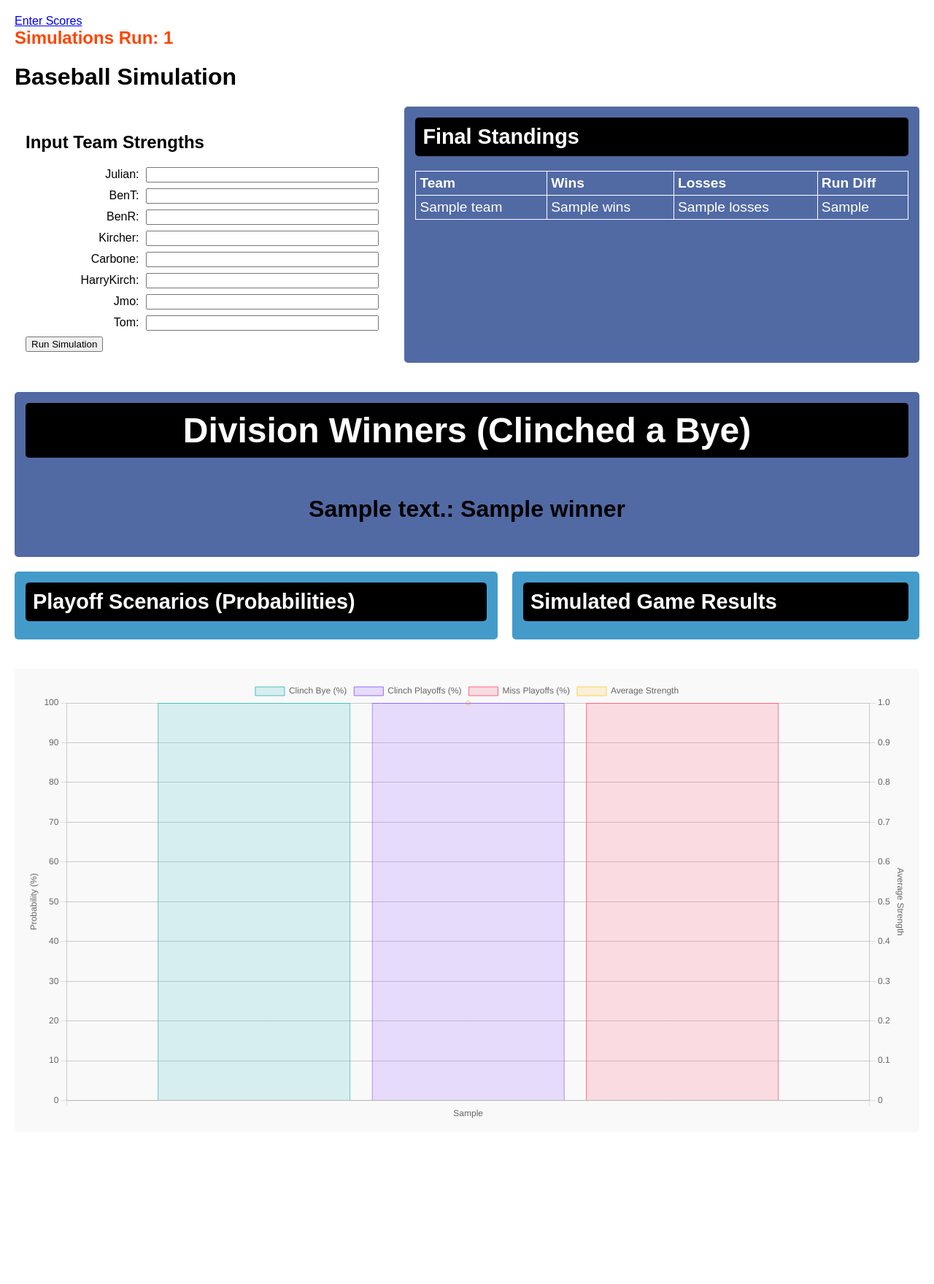
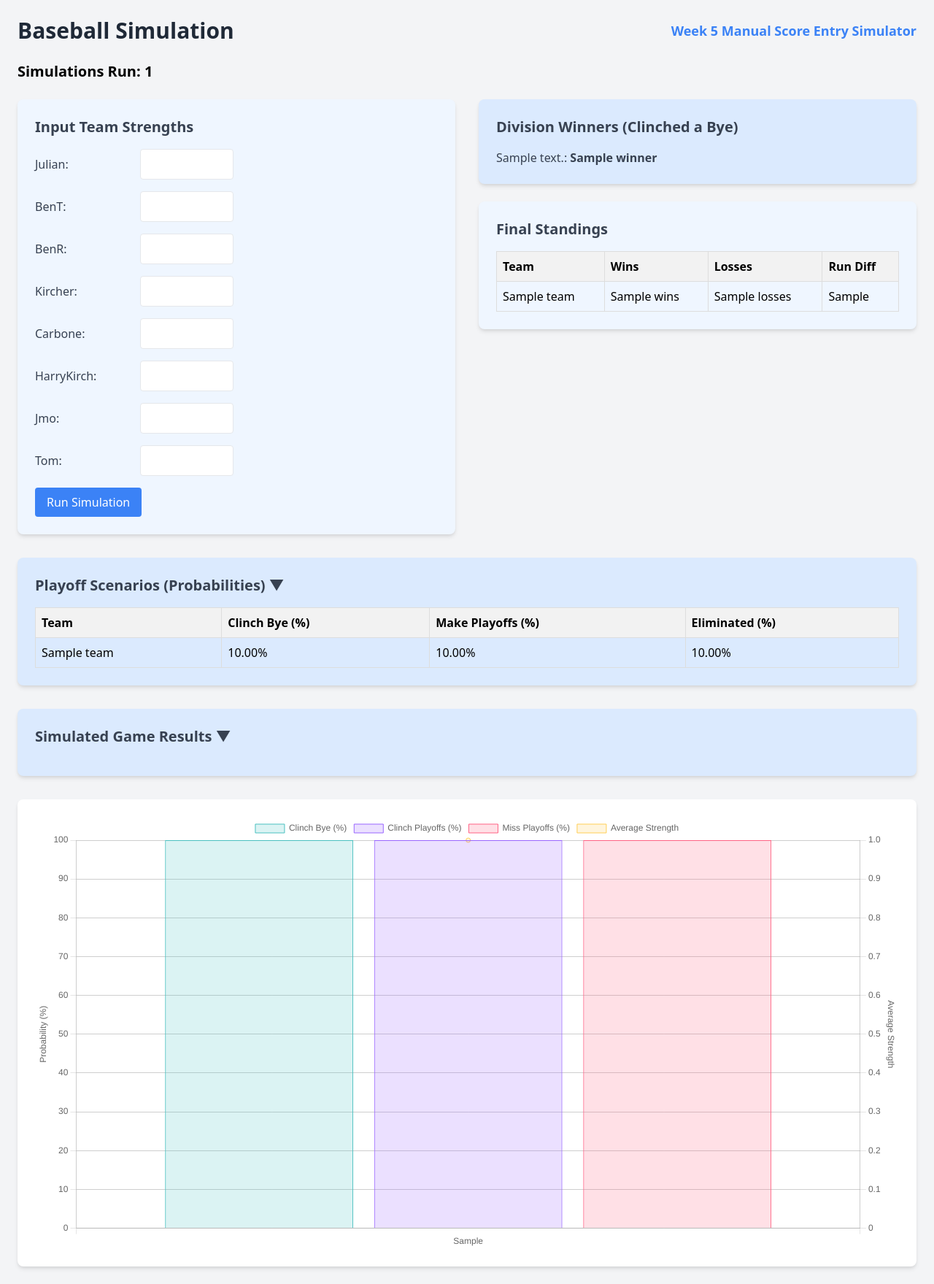
Before and after one commit to JohnKircher/SluggersPlayoffs, a Flask app: template templates/index.html in a window 1280 px wide. Shown: the whole page at 73% size. Before the commit the page ends 1532 px from the top, so only its background shows below. Run offline with Flask 3, Linux system fonts and the light colour scheme; the template is opened without the code that fills it: most values are stand-ins (such as "Sample title", 1, 10 or a date in 2020).

Commit message:
updated UI

```diff
--- a/app.py
+++ b/app.py
@@ -400,10 +400,6 @@ def home():
         }
 
         remaining_games = [
-            #('HarryKirch', 'BenT'),
-            #('Jmo', 'Tom'),
-            #('Julian', 'BenR'),
-            #('Carbone', 'Kircher'),
             ('Julian', 'Tom'),
             ('BenT', 'Kircher'),
             ('Jmo', 'Carbone'),
@@ -421,10 +417,36 @@ def home():
         # Save simulation results
         save_simulation_results(teams, scenarios, strength_values)
 
-        return render_template('index.html', standings=sorted_standings, simulated_standings=simulated_standings, division_winners=division_winners, game_results=game_results, scenarios=scenarios, strength_values=strength_values, click_count=get_click_count())
+        # Pass probabilities to the template
+        probabilities = scenarios  # Use the scenarios as probabilities
 
-    return render_template('index.html', click_count=get_click_count())
+        return render_template(
+            'index.html',
+            standings=simulated_standings,  # Pass the simulated_standings dictionary
+            sorted_standings=sorted_standings,  # Pass the sorted list of team names
+            division_winners=division_winners,
+            game_results=game_results,
+            scenarios=scenarios,
+            probabilities=probabilities,
+            strength_values=strength_values,
+            click_count=get_click_count()
+        )
 
+    # Default values for GET request
+    division_winners = {
+        'Division A': 'Julian',  # Example default value
+        'Division B': 'BenT'     # Example default value
+    }
+
+    return render_template(
+        'index.html',
+        click_count=get_click_count(),
+        division_winners=division_winners,
+        standings={},  # Pass empty standings for initial load
+        sorted_standings=[],  # Pass empty sorted_standings for initial load
+        game_results=[],  # Pass empty game_results for initial load
+        probabilities={}  # Pass empty probabilities for initial load
+    )
 
 base_standings = {
     'Julian': {'wins': 5, 'losses': 3, 'run_diff': 15},
--- a/templates/index.html
+++ b/templates/index.html
@@ -4,19 +4,118 @@
     <meta charset="UTF-8">
     <meta name="viewport" content="width=device-width, initial-scale=1.0">
     <title>Baseball Simulation</title>
-    <a href="/enter-scores">Enter Scores</a>
-    <!-- Click Counter Display -->
+    <link href="https://cdn.jsdelivr.net/npm/tailwindcss@2.2.19/dist/tailwind.min.css" rel="stylesheet">
+    <script src="https://cdn.jsdelivr.net/npm/chart.js"></script>
+    <style>
+        .highlight-gold { background-color: #FFD700; font-weight: bold; }
+        .highlight-green { background-color: #90EE90; font-weight: bold; }
+        .highlight-red { background-color: #FF6347; font-weight: bold; }
+        /* Ensure table borders are visible */
+        table {
+            border-collapse: collapse;
+            width: 100%;
+        }
+        th, td {
+            border: 1px solid #ddd;
+            padding: 8px;
+            text-align: left;
+        }
+        th {
+            background-color: #f2f2f2;
+        }
+    </style>
+</head>
+<body class="bg-gray-100 p-6">
+    <div class="max-w-7xl mx-auto">
+        <!-- Header Section -->
+        <div class="flex justify-between items-center mb-6">
+            <h1 class="text-3xl font-bold text-gray-800">Baseball Simulation</h1>
+            <a href="/enter-scores" class="text-lg text-blue-500 hover:text-blue-700 font-semibold">
+                Week 5 Manual Score Entry Simulator
+            </a>
+        </div>
 
-    <!-- Include Chart.js -->
-    <script src="https://cdn.jsdelivr.net/npm/chart.js"></script>
-
-    <div id="click-counter" style="font-size: 1.5em; font-weight: bold; color: #ff4500; margin-bottom: 10px;">
-        Simulations Run: <span id="click-count">{{ click_count }}</span>
+        <!-- Click Counter -->
+        <div id="click-counter" class="text-xl font-bold text-orange-600 mb-6">
+            Simulations Run: <span id="click-count">{{ click_count }}</span>
+        </div>
     </div>
 
+       <!-- Grid Layout for Input Team Strengths and Standings -->
+<div class="grid grid-cols-1 lg:grid-cols-2 gap-8">
+    <!-- Input Team Strengths -->
+    <div class="bg-blue-50 p-6 rounded-lg shadow-md"> <!-- Changed to bg-blue-50 -->
+        <h2 class="text-xl font-semibold text-gray-700 mb-4">Input Team Strengths</h2>
+        <form method="POST" class="space-y-4">
+            {% for team in ["Julian", "BenT", "BenR", "Kircher", "Carbone", "HarryKirch", "Jmo", "Tom"] %}
+                <div class="flex items-center space-x-4">
+                    <label class="w-32 text-gray-700">{{ team }}:</label>
+                    <input type="number" step="0.01" name="{{ team }}" value="{{ request.form.get(team, '') }}" class="w-32 p-2 border rounded" required>
+                </div>
+            {% endfor %}
+            <button type="submit" class="bg-blue-500 text-white px-4 py-2 rounded hover:bg-blue-600">Run Simulation</button>
+        </form>
+    </div>
 
+    <!-- Division Winners and Final Standings -->
+    <div>
+        <!-- Division Winners -->
+        <div class="bg-blue-100 p-6 rounded-lg shadow-md mb-6"> <!-- Changed to bg-blue-100 -->
+            <h2 class="text-xl font-semibold text-gray-700 mb-4">Division Winners (Clinched a Bye)</h2>
+            <div class="content">
+                {% for division, winner in division_winners.items() %}
+                    <p class="text-gray-700">{{ division }}: <span class="font-bold">{{ winner }}</span></p>
+                {% endfor %}
+            </div>
+        </div>
+
+        <!-- Final Standings -->
+        <div class="bg-blue-50 p-6 rounded-lg shadow-md"> <!-- Changed to bg-blue-50 -->
+            <h2 class="text-xl font-semibold text-gray-700 mb-4">Final Standings</h2>
+            <div class="content">
+                {% include 'standings_table.html' %}
+            </div>
+        </div>
+    </div>
+</div>
+
+<!-- Playoff Scenarios (Collapsible) -->
+<div class="mt-8 bg-blue-100 p-6 rounded-lg shadow-md"> <!-- Changed to bg-blue-100 -->
+    <h2 class="text-xl font-semibold text-gray-700 mb-4 cursor-pointer" onclick="toggleCollapse('playoff-scenarios')">
+        Playoff Scenarios (Probabilities) <span id="playoff-scenarios-arrow">▼</span>
+    </h2>
+    <div id="playoff-scenarios" class="content">
+        {% include 'probabilities_table.html' %}
+    </div>
+</div>
+
+        <!-- Simulated Game Results (Collapsible) -->
+        <div class="mt-8 bg-blue-100 p-6 rounded-lg shadow-md">
+    <h2 class="text-xl font-semibold text-gray-700 mb-4 cursor-pointer" onclick="toggleCollapse('simulated-game-results')">
+        Simulated Game Results <span id="simulated-game-results-arrow">▼</span>
+    </h2>
+    <div id="simulated-game-results" class="content" style="display: none;">
+        {% if game_results %}
+            {% for i in range(game_results|length) %}
+                {% if i == 0 %}<h3 class="text-lg font-semibold text-gray-700">Tuesday Week 4</h3>{% elif i == 4 %}<h3 class="text-lg font-semibold text-gray-700">Thursday Week 5</h3>{% endif %}
+                {% set parts = game_results[i].split(' ') %}
+                <p class="text-gray-700"><span class="font-bold">{{ parts[0] }}</span> beats <span class="font-bold">{{ parts[2] }}</span> by <span class="font-bold">{{ parts[4] }}</span> runs</p>
+                {% if not loop.last %}<br>{% endif %}
+            {% endfor %}
+        {% else %}
+            <p class="text-gray-700">No simulated game results available. Run a simulation to see results.</p>
+        {% endif %}
+    </div>
+</div>
+
+        <!-- Graph Container -->
+        <div class="mt-8 bg-white p-6 rounded-lg shadow-md">
+            <canvas id="resultsChart"></canvas>
+        </div>
+    </div>
 
     <script>
+        // JavaScript for updating click count and rendering the graph
         function updateClickCount() {
             fetch('/get-click-count')
                 .then(response => response.json())
@@ -26,7 +125,6 @@
                 .catch(error => console.error('Error fetching click count:', error));
         }
 
-        // Fetch accumulated results and render the graph
         function renderGraph() {
             fetch('/get-accumulated-results')
                 .then(response => response.json())
@@ -79,18 +177,12 @@
                             scales: {
                                 y: {
                                     beginAtZero: true,
-                                    title: {
-                                        display: true,
-                                        text: 'Probability (%)'
-                                    }
+                                    title: { display: true, text: 'Probability (%)' }
                                 },
                                 'strength-axis': {
                                     position: 'right',
                                     beginAtZero: true,
-                                    title: {
-                                        display: true,
-                                        text: 'Average Strength'
-                                    }
+                                    title: { display: true, text: 'Average Strength' }
                                 }
                             }
                         }
@@ -99,207 +191,22 @@
                 .catch(error => console.error('Error fetching accumulated results:', error));
         }
 
-        // Auto-update click count and graph every 5 seconds
+        // Collapsible sections
+        function toggleCollapse(sectionId) {
+            const section = document.getElementById(sectionId);
+            const arrow = document.getElementById(`${sectionId}-arrow`);
+            if (section.style.display === "none") {
+                section.style.display = "block";
+                arrow.textContent = "▲";
+            } else {
+                section.style.display = "none";
+                arrow.textContent = "▼";
+            }
+        }
+
         setInterval(updateClickCount, 5000);
         setInterval(renderGraph, 5000);
-
-        // Initial render
         renderGraph();
     </script>
-
-    <style>
-        body {
-            font-family: Arial, sans-serif;
-            margin: 20px;
-        }
-        .container {
-            display: flex;
-            flex-wrap: wrap;
-            gap: 20px;
-        }
-        .box {
-            padding: 15px;
-            border-radius: 5px;
-            flex: 1 1 auto;
-            min-width: 200px;
-            box-sizing: border-box;
-            margin-bottom: 20px;
-        }
-        .standings{
-            font-size: 1.2em;
-            background-color: rgb(81, 106, 164);
-            color: white;
-            padding: 15px;
-            border-radius: 5px;
-        }
-
-        .scenarios {
-            font-size: 1.2em;
-            background-color: rgb(68, 155, 202);
-            color: white;
-            padding: 15px;
-            border-radius: 5px;
-        }
-        .standings table, .scenarios table {
-            width: 100%;
-            border-collapse: collapse;
-            text-align: left;
-        }
-        .standings th, .standings td, .scenarios th, .scenarios td {
-            border: 1px solid white;
-            padding: 5px;
-        }
-        .division-winners {
-            background-color: rgb(81, 106, 164);
-            font-size: 2em;
-            font-weight: bold;
-            text-align: center;
-            padding: 15px;
-            border-radius: 5px;
-        }
-        .game-results {
-            font-size: 1.2em;
-            background-color: rgb(68, 155, 202);
-            padding: 15px;
-            border-radius: 5px;
-        }
-        .toggle-header {
-            cursor: pointer;
-            font-weight: bold;
-            font-size: 1.5em;
-            padding: 10px;
-            background-color: #000000;
-            color: white;
-            border-radius: 5px;
-            margin-bottom: 10px;
-        }
-        .content {
-            display: none;
-            padding-top: 10px;
-        }
-        .expanded .content {
-            display: block;
-        }
-        .form-container .input-group {
-            display: flex;
-            align-items: center;
-            justify-content: space-between;
-            margin-bottom: 8px;
-        }
-        .form-container .input-group label {
-            flex: 1;
-            text-align: right;
-            padding-right: 10px;
-        }
-        .form-container .input-group input {
-            flex: 2;
-            text-align: center;
-        }
-        .graph-container {
-            margin-top: 20px;
-            padding: 15px;
-            background-color: #f9f9f9;
-            border-radius: 5px;
-        }
-    </style>
-    <script>
-        function toggleSection(id) {
-            document.getElementById(id).classList.toggle('expanded');
-        }
-    </script>
-</head>
-<body>
-    <h1>Baseball Simulation</h1>
-    <div class="container">
-        <div class="box form-container">
-            <h2>Input Team Strengths</h2>
-            <form method="POST">
-                {% for team in ["Julian", "BenT", "BenR", "Kircher", "Carbone", "HarryKirch", "Jmo", "Tom"] %}
-                <div class="input-group">
-                    <label for="{{ team }}">{{ team }}:</label>
-                    <input type="number" step="0.01" name="{{ team }}" value="{{ request.form.get(team, '') }}" required>
-                </div>
-                {% endfor %}
-                <button type="submit">Run Simulation</button>
-            </form>
-        </div>
-
-        {% if standings %}
-        <div class="box standings expanded" id="standings">
-            <div class="toggle-header" onclick="toggleSection('standings')">Final Standings</div>
-            <div class="content">
-                <table>
-                    <tr>
-                        <th>Team</th>
-                        <th>Wins</th>
-                        <th>Losses</th>
-                        <th>Run Diff</th>
-                    </tr>
-                    {% for team in standings %}
-                    <tr>
-                        <td>{{ team }}</td>
-                        <td>{{ simulated_standings[team]['wins'] }}</td>
-                        <td>{{ simulated_standings[team]['losses'] }}</td>
-                        <td>{{ simulated_standings[team]['run_diff'] }}</td>
-                    </tr>
-                    {% endfor %}
-                </table>
-            </div>
-        </div>
-        {% endif %}
-
-        {% if division_winners %}
-        <div class="box division-winners expanded" id="division-winners">
-            <div class="toggle-header" onclick="toggleSection('division-winners')">Division Winners (Clinched a Bye)</div>
-            <div class="content">
-                {% for division, winner in division_winners.items() %}
-                <p>{{ division }}: {{ winner }}</p>
-                {% endfor %}
-            </div>
-        </div>
-        {% endif %}
-    </div>
-
-    {% if standings %}
-    <div class="container">
-        <div class="box scenarios" id="scenarios">
-            <div class="toggle-header" onclick="toggleSection('scenarios')">Playoff Scenarios (Probabilities)</div>
-            <div class="content">
-                <table>
-                    <tr>
-                        <th>Team</th>
-                        <th>Clinch a Bye</th>
-                        <th>Clinch Playoffs</th>
-                        <th>Miss Playoffs</th>
-                    </tr>
-                    {% for team, scenario in scenarios.items() %}
-                    <tr>
-                        <td>{{ team }}</td>
-                        <td>{{ "%.2f"|format(scenario['clinch_bye'] * 100) }}%</td>
-                        <td>{{ "%.2f"|format(scenario['clinch_playoffs'] * 100) }}%</td>
-                        <td>{{ "%.2f"|format(scenario['miss_playoffs'] * 100) }}%</td>
-                    </tr>
-                    {% endfor %}
-                </table>
-            </div>
-        </div>
-
-        <div class="box game-results" id="game-results">
-            <div class="toggle-header" onclick="toggleSection('game-results')">Simulated Game Results</div>
-            <div class="content">
-                {% for i in range(8) %}
-                    {% if i == 0 %}<h3>Tuesday Week 4</h3>{% elif i == 4 %}<h3>Thursday Week 5</h3>{% endif %}
-                    {% set parts = game_results[i].split(' ') %}
-                    <p><span class="team">{{ parts[0] }}</span> beats <span class="team">{{ parts[2] }}</span> by <span class="score">{{ parts[4] }}</span> runs</p>
-                {% endfor %}
-            </div>
-        </div>
-    </div>
-    {% endif %}
-
-    <!-- Graph Container -->
-    <div class="graph-container">
-        <canvas id="resultsChart"></canvas>
-    </div>
 </body>
 </html>
```
Also changed, not shown: templates/enter_scores.html (+34 -96 lines).
